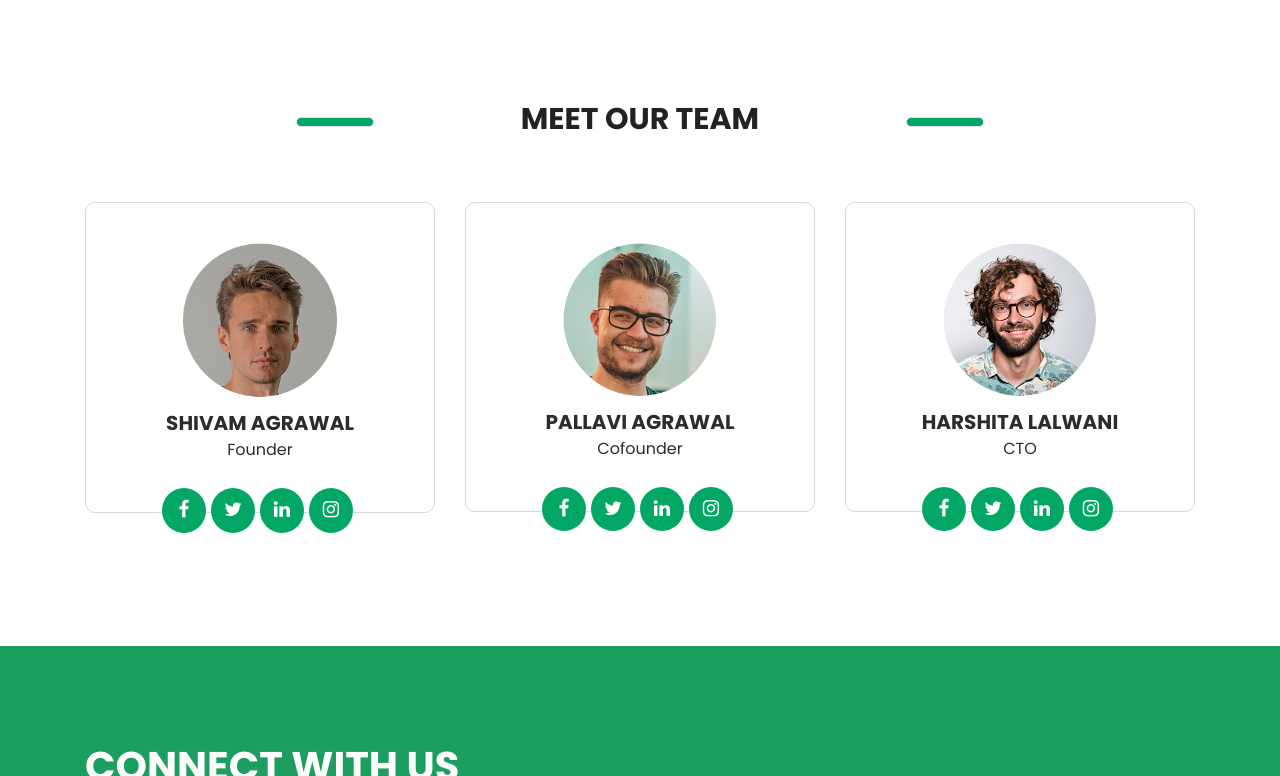
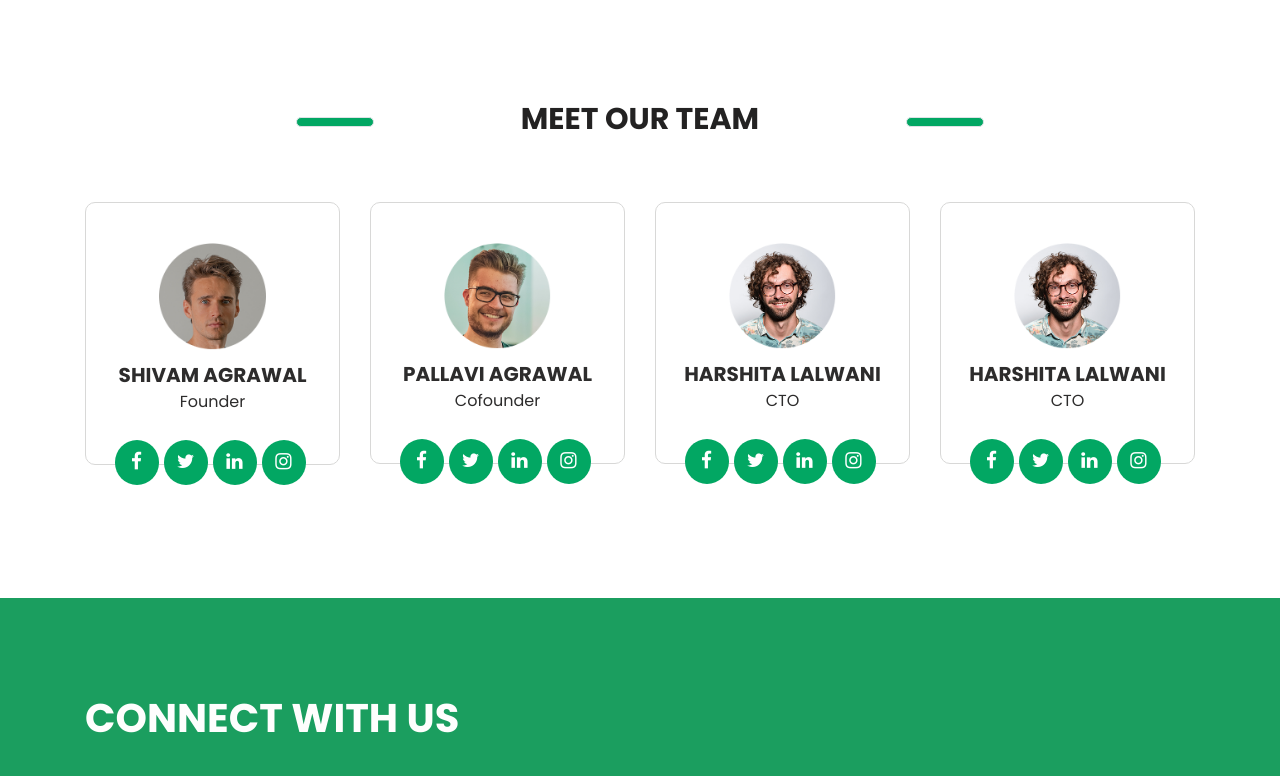
Before and after one commit to harshita0212/teahcbuddies_landingpage, a plain HTML site: page TeachBuddies_LandingPage/TeachBuddies_LandingPage/index.html in a window 1280 px wide. Shown: the part 2352-3128 px from the top of the page. Drawn offline with nearby package versions, Linux system fonts and the light colour scheme; files whose address does not match are found by name.

Commit message:
card add

```diff
--- a/TeachBuddies_LandingPage/TeachBuddies_LandingPage/css/style.css
+++ b/TeachBuddies_LandingPage/TeachBuddies_LandingPage/css/style.css
@@ -622,7 +622,7 @@ hr.border {
 .features_section {
     width: 100%;
     float: left;
-    background-image: url(../images/features-bg.png);
+    background-image: url(../images/small-banner.jpg);
     height: auto;
     background-size: cover;
     padding: 90px 0px;
@@ -723,6 +723,9 @@ hr.border {
     width: 100%;
     float: left;
     padding-top: 50px;
+    display: flex;
+    align-items: center;
+    justify-content: center;
 }
 
 .client_box {
--- a/TeachBuddies_LandingPage/TeachBuddies_LandingPage/index.html
+++ b/TeachBuddies_LandingPage/TeachBuddies_LandingPage/index.html
@@ -257,7 +257,7 @@
             </div>
             <div class="team_section_2">
                <div class="row">
-                  <div class="col-md-4">
+                  <div class="col-md-3">
                      <div class="client_box">
                         <div class="team_img"><img src="images/team-img1.png"></div>
                         <h3 class="client_name">Shivam Agrawal</h3>
@@ -272,7 +272,7 @@
                         </ul>
                      </div>
                   </div>
-                  <div class="col-md-4">
+                  <div class="col-md-3">
                      <div class="client_box">
                         <div class="team_img"><img src="images/team-img2.png"></div>
                         <h3 class="client_name">Pallavi Agrawal</h3>
@@ -287,7 +287,23 @@
                         </ul>
                      </div>
                   </div>
-                  <div class="col-md-4">
+                  <div class="col-md-3">
+                     <div class="client_box">
+                        <div class="team_img"><img src="images/team-img3.png"></div>
+                        <h3 class="client_name">Harshita Lalwani</h3>
+                        <p class="passages_text">CTO</p>
+                     </div>
+                     <div class="team_social_icon">
+                        <ul>
+                           <li><a href="#"><i class="fa fa-facebook" aria-hidden="true"></i></a></li>
+                           <li><a href="#"><i class="fa fa-twitter" aria-hidden="true"></i></a></li>
+                           <li><a href="#"><i class="fa fa-linkedin" aria-hidden="true"></i></a></li>
+                           <li><a href="#"><i class="fa fa-instagram" aria-hidden="true"></i></a></li>
+                        </ul>
+                     </div>
+
+                  </div>
+                  <div class="col-md-3">
                      <div class="client_box">
                         <div class="team_img"><img src="images/team-img3.png"></div>
                         <h3 class="client_name">Harshita Lalwani</h3>
```
Also changed, not shown: TeachBuddies_LandingPage/TeachBuddies_LandingPage/images/small-banner.jpg (added).
